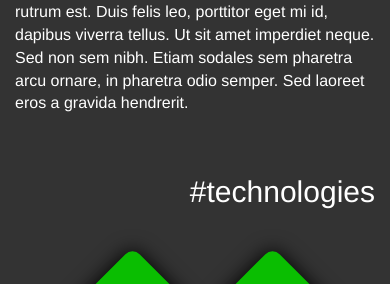
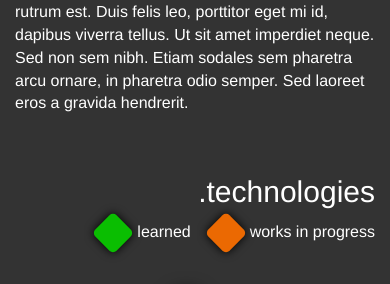
Before and after one commit to burzykovski/burzykovski.github.io, a plain HTML site: page index.html in a window 390 px wide. Shown: the part 1243-1527 px from the top of the page. Drawn offline with nearby package versions, Linux system fonts and the light colour scheme.

Commit message:
technologies are finished

```diff
--- a/css/style.scss
+++ b/css/style.scss
@@ -30,14 +30,6 @@ body, html {
 
     .navbar-brand {
       font-size: 24px;
-    }
-  }
-
-  .dropdown-menu {
-    background-color: $standard-background-color;
-
-    a {
-      color: $standard-font-color;
     }
   }
 }
@@ -91,6 +83,47 @@ body, html {
   padding-left: 5px;
 }
 
+.learning-status-container {
+  display: flex;
+  justify-content: flex-end;
+  align-content: center;
+}
+
+.learned {
+  text-align: center;
+  float: right;
+  padding-right: 20px;
+}
+
+.learned::before {
+  content: "";
+  display: inline-block;
+  background-color: #0ABE01;
+  border-radius: 5px;
+  box-shadow: 0 0 10px #000;
+  width: 30px;
+  height: 30px;
+  transform: rotate(45deg);
+  vertical-align: -50%;
+}
+
+.work-in-progress {
+  text-align: center;
+  float: right;
+}
+
+.work-in-progress::before {
+  content: "";
+  display: inline-block;
+  background-color: #EB6902;
+  border-radius: 5px;
+  box-shadow: 0 0 10px #000;
+  width: 30px;
+  height: 30px;
+  transform: rotate(45deg);
+  vertical-align: -50%;
+}
+
 .tech-container {
   margin-top: 50px;
   display: flex;
@@ -103,7 +136,7 @@ body, html {
   display: flex;
   justify-content: center;
   background-color: #0ABE01;
-  border-radius: 10px;
+  border-radius: 15px;
   box-shadow: 0 0 20px #000;
   width: 125px;
   height: 125px;
@@ -116,7 +149,7 @@ body, html {
   }
 
   i {
-    text-shadow: 2px 2px 4px #000000;
+    text-shadow: 2px 2px 8px #000000;
     font-size: 80px;
   }
 }
--- a/index.html
+++ b/index.html
@@ -39,16 +39,8 @@
                     <ul class="nav navbar-nav navbar-right">
                         <li class="active"><a href="#">.main_page</a></li>
                         <li><a href="#">.about_me</a></li>
-                        <li class="dropdown">
-                            <a href="#" class="dropdown-toggle" data-toggle="dropdown" role="button">.my_projects <span class="caret"></span></a>
-                            <ul class="dropdown-menu">
-                                <li><a href="#">Switcheroo</a></li>
-                                <li><a href="#">project no.1</a></li>
-                                <li><a href="#">project no.2</a></li>
-                                <li role="separator" class="divider"></li>
-                                <li><a href="#">non front-end</a></li>
-                            </ul>
-                        </li>
+                        <li><a href="#">.technologies</a></li>
+                        <li><a href="#">.my_projects</a></li>
                         <li><a href="#">.contact</a></li>
                     </ul>
                 </div><!-- /.navbar-collapse -->
@@ -90,7 +82,11 @@
             </div>
             <div class="row">
                 <div class="col-xs-12">
-                    <h2 class="text-right">#technologies</h2>
+                    <h2 class="text-right">.technologies</h2>
+                    <span class="work-in-progress">&nbsp&nbspworks in progress</span>
+                    <span class="learned">&nbsp&nbsplearned</span>
+                </div>
+                <div class="col-xs-9 col-xs-offset-1">
                     <div class="tech-container">
                         <span class="tech-item">
                             <i class="devicon-html5-plain anti-rotate"></i>
@@ -158,7 +154,6 @@
                         </span>
                     </div>
                 </div>
-
             </div>
         </section>
 
```
Also changed, not shown: css/style.css, 1 other file.
